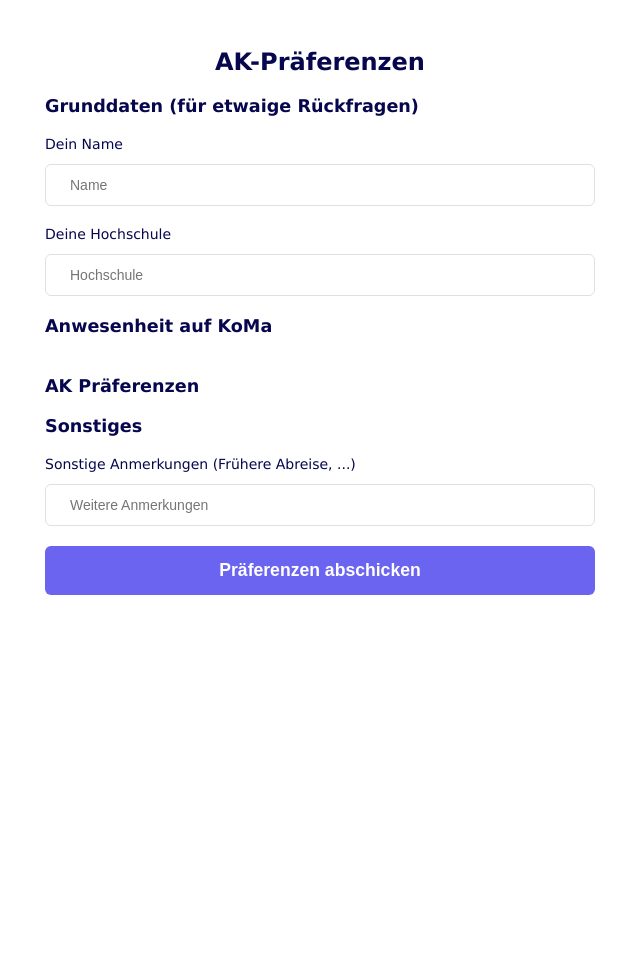
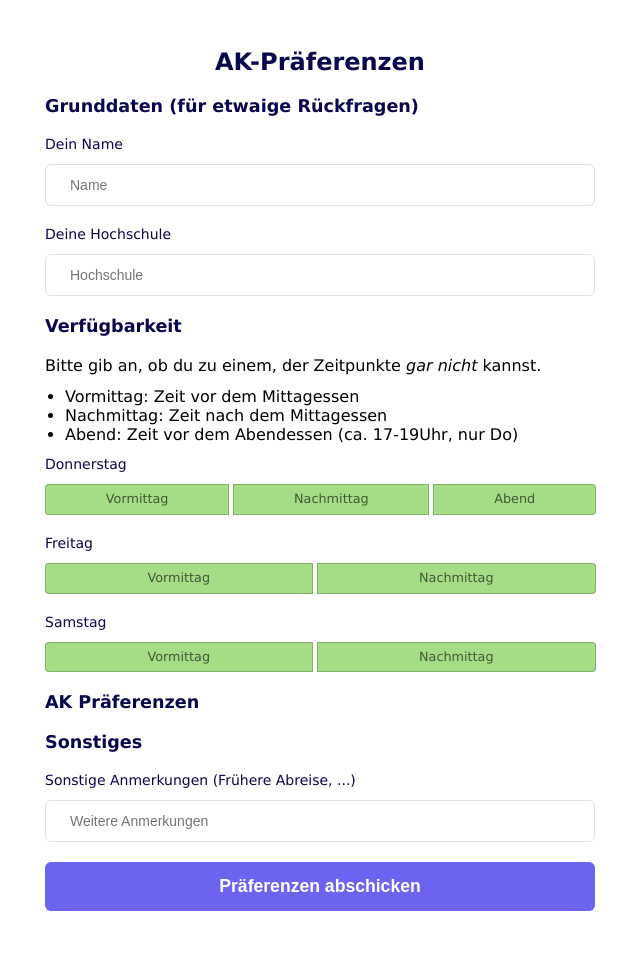
Before and after one commit to felixblanke/ak-plan-poll, a Flask app: template templates/poll.html in a window 1280 px wide. Shown: the whole page, without its empty margins (320-960 px from the left). Before the commit the page ends 595 px from the top, so only its background shows below. Run offline with Flask 3, Linux system fonts and the light colour scheme; the template is opened without the code that fills it, so the values that code supplies are empty.

Commit message:
Change availability to dummy data

```diff
--- a/templates/poll.html
+++ b/templates/poll.html
@@ -34,17 +34,46 @@
       />
     </div>
     <!-- availability -->
-    <label class="form-label form-label-2">
-      Anwesenheit auf KoMa
-    </label>
-    <div class="radio-flex mb-5">
+    <label class="form-label form-label-2">Verfügbarkeit</label>
+    <p class="mb-3">
+      Bitte gib an, ob du zu einem, der Zeitpunkte <i>gar nicht</i> kannst.
+    </p>
+    <ul style="margin-left: 20px;" class="mb-3">
+      <li>Vormittag: Zeit vor dem Mittagessen</li>
+      <li>Nachmittag: Zeit nach dem Mittagessen</li>
+      <li>Abend: Zeit vor dem Abendessen (ca. 17-19Uhr, nur Do)</li>
+    </ul>
+    <label for="do" class="form-label"> Donnerstag </label>
+    <div class="radio-group">
+      <input type="checkbox" id="block0" name="block0" checked/>
+      <label for="block0"> Vormittag </label>
+      <input type="checkbox" id="block1" name="block1" checked/>
+      <label for="block1"> Nachmittag </label>
+      <input type="checkbox" id="block2" name="block2" checked/>
+      <label for="block2"> Abend </label>
+    </div>
+    <label for="fr" class="form-label"> Freitag </label>
+    <div class="radio-group">
+      <input type="checkbox" id="block3" name="block3" checked/>
+      <label for="block3"> Vormittag </label>
+      <input type="checkbox" id="block4" name="block4" checked/>
+      <label for="block4"> Nachmittag </label>
+    </div>
+    <label for="sa" class="form-label"> Samstag </label>
+    <div class="radio-group">
+      <input type="checkbox" id="block5" name="block5" checked/>
+      <label for="block5"> Vormittag </label>
+      <input type="checkbox" id="block6" name="block6" checked/>
+      <label for="block6"> Nachmittag </label>
+    </div>
+<!--
+    <div class="radio-group">
       {% for block in block_list %}
-      <div>
         <input type="checkbox" id="block{{ loop.index0 }}" name="block{{ loop.index0 }}" checked/>
         <label for="block{{ loop.index0 }}"> {{ block }} </label>
-      </div>
       {% endfor %}
     </div>
+-->
     <!-- preferences -->
     <label class="form-label form-label-2">
       AK Präferenzen
```
